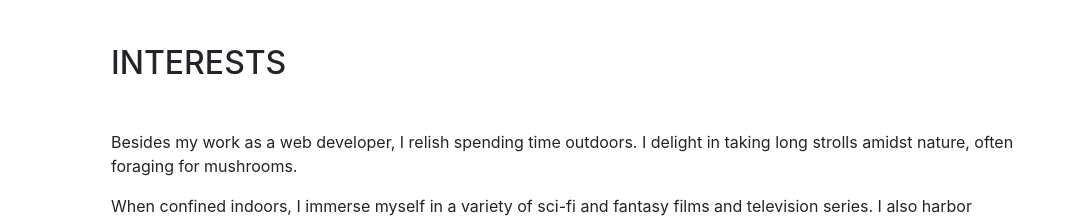
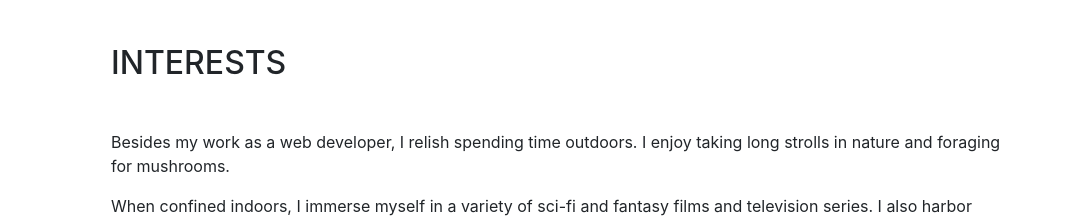
Before and after one commit to Emmanuel-o/emmanuel-opotti, a website with bundled scripts: page emmanuel-opotti/index.html in a window 1280 px wide. Shown: the part 3940-4161 px from the top of the page, without its empty margins (209-1280 px from the left). Built offline with nearby package versions, Linux system fonts and the light colour scheme; a web font is replaced by a local one.

Commit message:
Minor update

```diff
--- a/emmanuel-opotti/index.html
+++ b/emmanuel-opotti/index.html
@@ -120,7 +120,6 @@
               <span class="text-primary">December 2014 - October 2022</span>
             </div>
           </div>
-
 
         </div>
 
@@ -275,7 +274,7 @@
         <div class="my-auto">
           <h2 class="mb-5">Interests</h2>
           <p>
-            Besides my work as a web developer, I relish spending time outdoors. I delight in taking long strolls amidst nature, often foraging for mushrooms.</p>
+            Besides my work as a web developer, I relish spending time outdoors. I enjoy taking long strolls in nature and foraging for mushrooms.</p>
           <p class="mb-0">When confined indoors, I immerse myself in a variety of sci-fi and fantasy films and television series. I also harbor aspirations of becoming a skilled chef, dedicating a significant portion of my free time to culinary pursuits. I also avidly explore the latest advancements in front-end web development technology, continuously expanding my knowledge in this dynamic field.</p>
         </div>
       </section>
```
